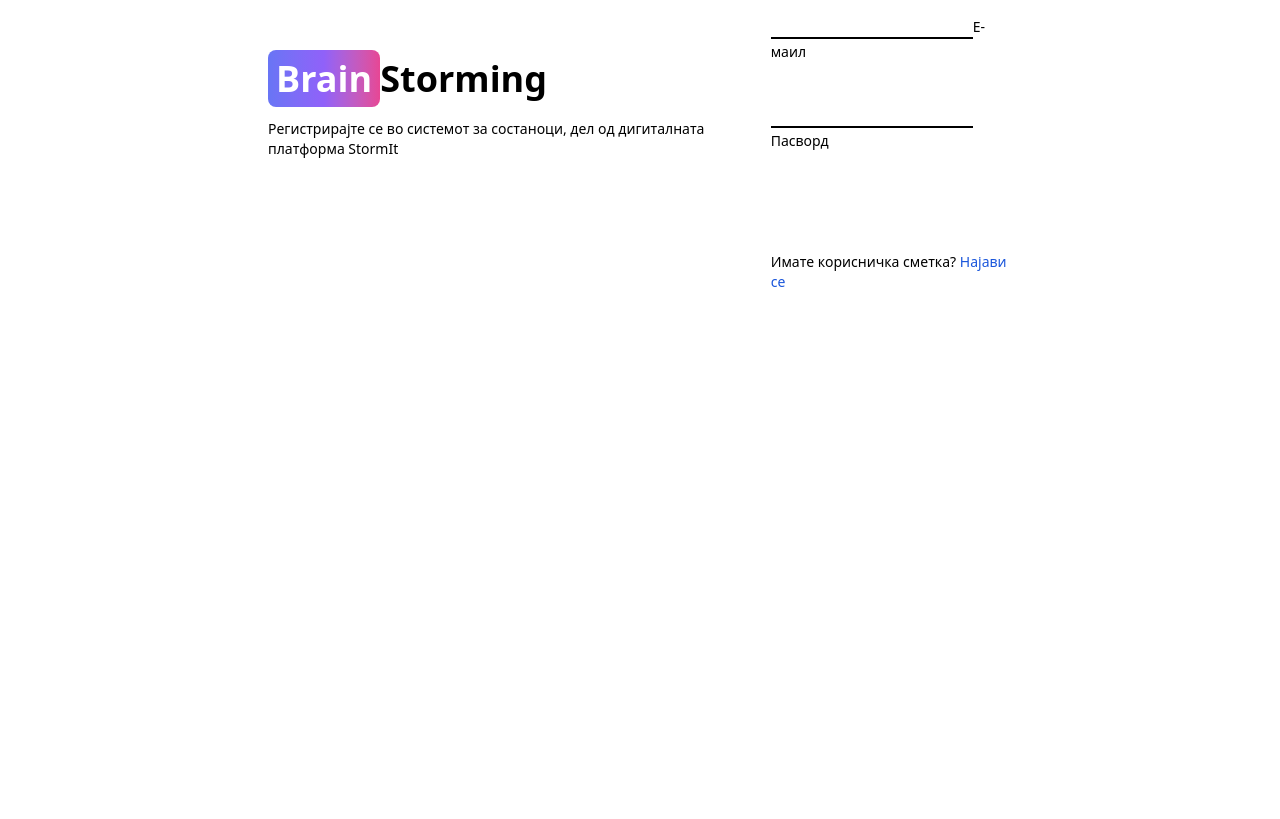
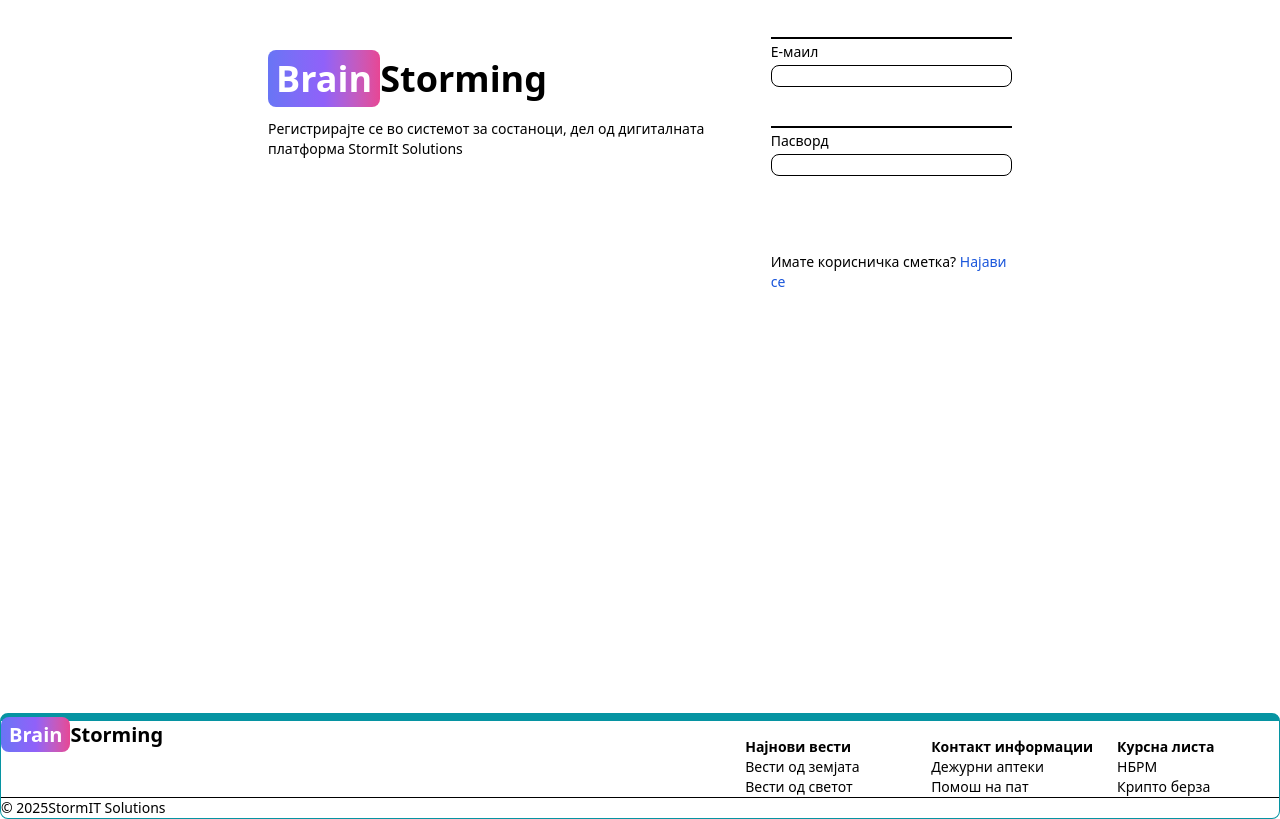
Before and after one commit to StormBT89/blog-app, a React (Vite) app in the folder client/: page /sign-up in a window 1280 px wide. Shown: the part 209-1028 px from the top of the page. Before the commit the page ends 922 px from the top, so only its background shows below. Built offline with nearby package versions, Linux system fonts and the light colour scheme.

Commit message:
create and add the footer component

```diff
--- a/client/src/App.jsx
+++ b/client/src/App.jsx
@@ -6,6 +6,7 @@ import SignUp from './pages/SignUp'
 import Dashboard from './pages/Dashboard'
 import Projects from './pages/Projects'
 import Header from './components/Header'
+import Footer from './components/Footer'
 
 
 export default function App() {
@@ -20,6 +21,7 @@ export default function App() {
         <Route path='/dashboard' element={<Dashboard/>}/>
         <Route path='/projects' element={<Projects/>}/>
       </Routes>
+      <Footer/>
     </BrowserRouter>
   )
 }
--- /dev/null
+++ b/client/src/components/Footer.jsx
@@ -0,0 +1,65 @@
+import { Footer, FooterCopyright, FooterDivider, FooterLink, FooterLinkGroup, FooterTitle } from 'flowbite-react'
+import { Link } from 'react-router-dom'
+
+export default function FooterComp() {
+  return (
+   <Footer container className='border border-t-8 border-teal-500'>
+        <div className='w-full max-w-7xl mx-auto'>
+            <div className='grid w-full justify-between sm:flex md:grid-cols-1'>
+                <div mt-5>
+                    <Link to={'/'} className='self-center whitespace-nowrap text-lg sm:text-xl font-semibold dark:text-white'>
+                    <span className='px-2 py-1 bg-gradient-to-r from-indigo-500 via-purple-500 to-pink-500
+                                     rounded-lg text-white'>Brain</span>
+                                     Storming
+                    </Link>
+                </div>
+                <div className='grid grid-cols-2 gap-8 mt-4 sm:grid-cols-3 sm:gap-6'>
+                    <div>
+                    <FooterTitle title='Најнови вести'/>
+                    <FooterLinkGroup col>
+                        <FooterLink href='https://www.time.mk'
+                                    target='_blank'
+                                    rel='noopener noreferrer'>Вести од земјата
+                        </FooterLink>
+                        <FooterLink href='https://www.nytimes.com/'
+                                    target='_blank'
+                                    rel='noopener noreferrer'>Вести од светот
+                        </FooterLink>
+                    </FooterLinkGroup>
+                    </div>
+                    <div>
+                    <FooterTitle title='Контакт информации'/>
+                    <FooterLinkGroup col>
+                        <FooterLink href='https://fzo.org.mk/dezurni-apteki'
+                                    target='_blank'
+                                    rel='noopener noreferrer'>Дежурни аптеки
+                        </FooterLink>
+                        <FooterLink href='https://amsm.mk/sostojba-na-patishta/pomosh-na-pat/'
+                                    target='_blank'
+                                    rel='noopener noreferrer'>Помош на пат
+                        </FooterLink>
+                    </FooterLinkGroup>
+                    </div>
+                    <div>
+                    <FooterTitle title='Курсна листа'/>
+                    <FooterLinkGroup col>
+                        <FooterLink href='https://www.nbrm.mk/kursna_lista.nspx'
+                                    target='_blank'
+                                    rel='noopener noreferrer'>НБРМ
+                        </FooterLink>
+                        <FooterLink href='https://www.binance.com/en/markets/overview'
+                                    target='_blank'
+                                    rel='noopener noreferrer'>Крипто берза
+                        </FooterLink>
+                    </FooterLinkGroup>
+                    </div>
+                </div>
+            </div>
+            <FooterDivider />
+            <div className='w-full items-center justify-between'>
+                <FooterCopyright href='#' by="StormIT Solutions" year={new Date().getFullYear()}/>
+            </div>
+        </div>
+   </Footer>
+  )
+}
--- a/client/src/pages/SignUp.jsx
+++ b/client/src/pages/SignUp.jsx
@@ -54,7 +54,7 @@ export default function SignUp() {
         </Link>
         <p className="text-sm mt-5 font-medium">
         Регистрирајте се во системот за состаноци, дел од дигиталната платформа
-         StormIt
+         StormIt Solutions
         </p>
         </div>
         {/* right */}
```
